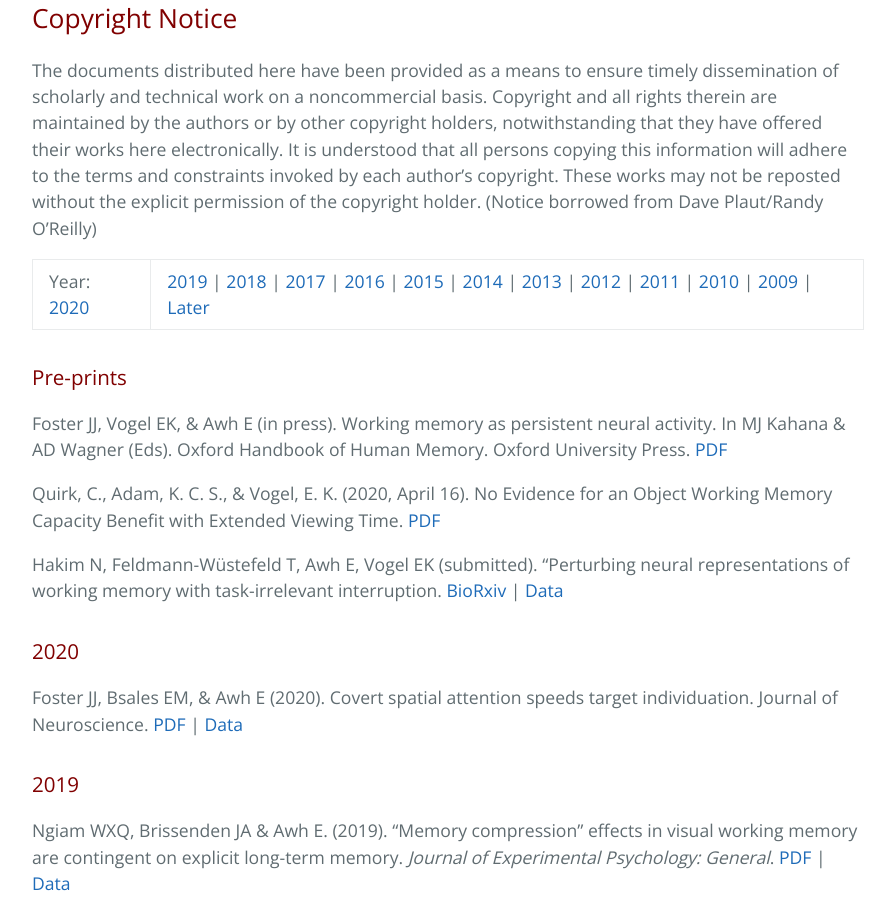
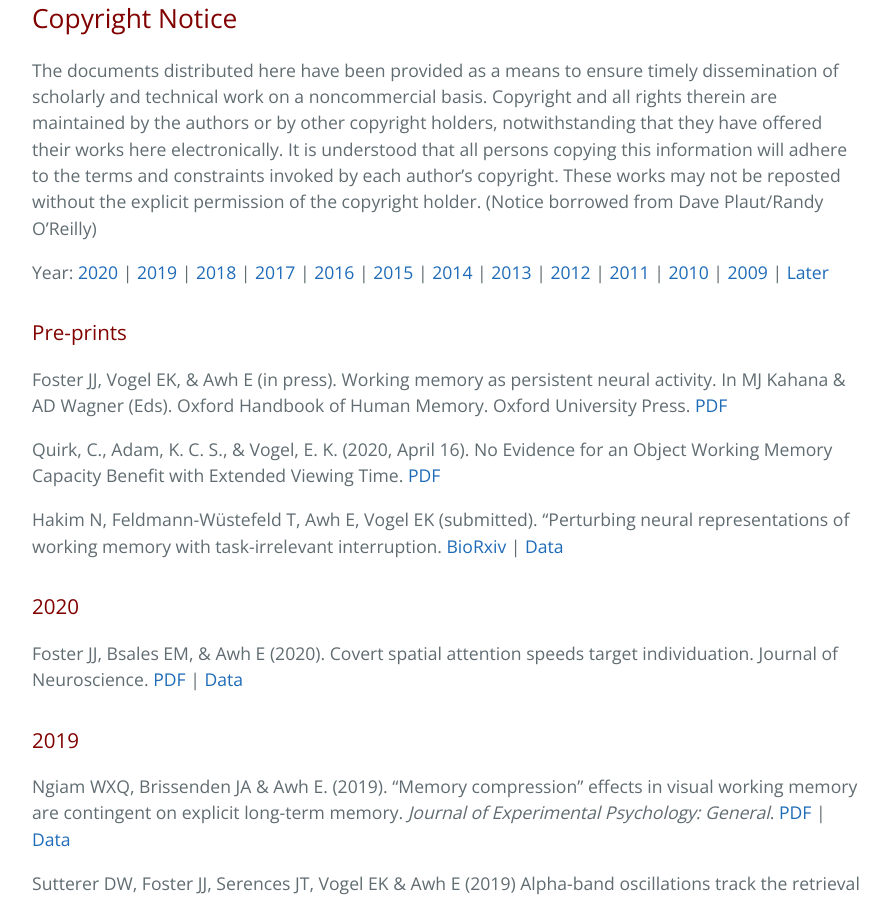
Before and after one commit to AwhVogelLab/awhvogellab.github.io, a Jekyll site: the page built from publications.md, in a window 1280 px wide and 900 px high, scrolled down 397 px. Shown: the whole window, without its empty margins (192-1087 px from the left). Built offline with Jekyll 4.4.1, drawn with Linux system fonts in a browser that asks for light colours; our own code applies the rules of GitHub Pages for plain Markdown files.

Commit message:
fix 2020 tag

```diff
--- a/publications.md
+++ b/publications.md
@@ -8,7 +8,7 @@ layout: default
 
 The documents distributed here have been provided as a means to ensure timely dissemination of scholarly and technical work on a noncommercial basis. Copyright and all rights therein are maintained by the authors or by other copyright holders, notwithstanding that they have offered their works here electronically. It is understood that all persons copying this information will adhere to the terms and constraints invoked by each author’s copyright. These works may not be reposted without the explicit permission of the copyright holder. (Notice borrowed from Dave Plaut/Randy O’Reilly)
 
-Year: [2020](#2020) | [2019](#2019) \| [2018](#2018) \| [2017](#2017) \| [2016](#2016) \| [2015](#2015) \| [2014](#2014) \| [2013](#2013) \| [2012](#2012) \| [2011](#2011) \| [2010](#2010) \| [2009](#2009) \| [Later](#2008)
+Year: [2020](#2020) \| [2019](#2019) \| [2018](#2018) \| [2017](#2017) \| [2016](#2016) \| [2015](#2015) \| [2014](#2014) \| [2013](#2013) \| [2012](#2012) \| [2011](#2011) \| [2010](#2010) \| [2009](#2009) \| [Later](#2008)
 
 ### Pre-prints
 
```
